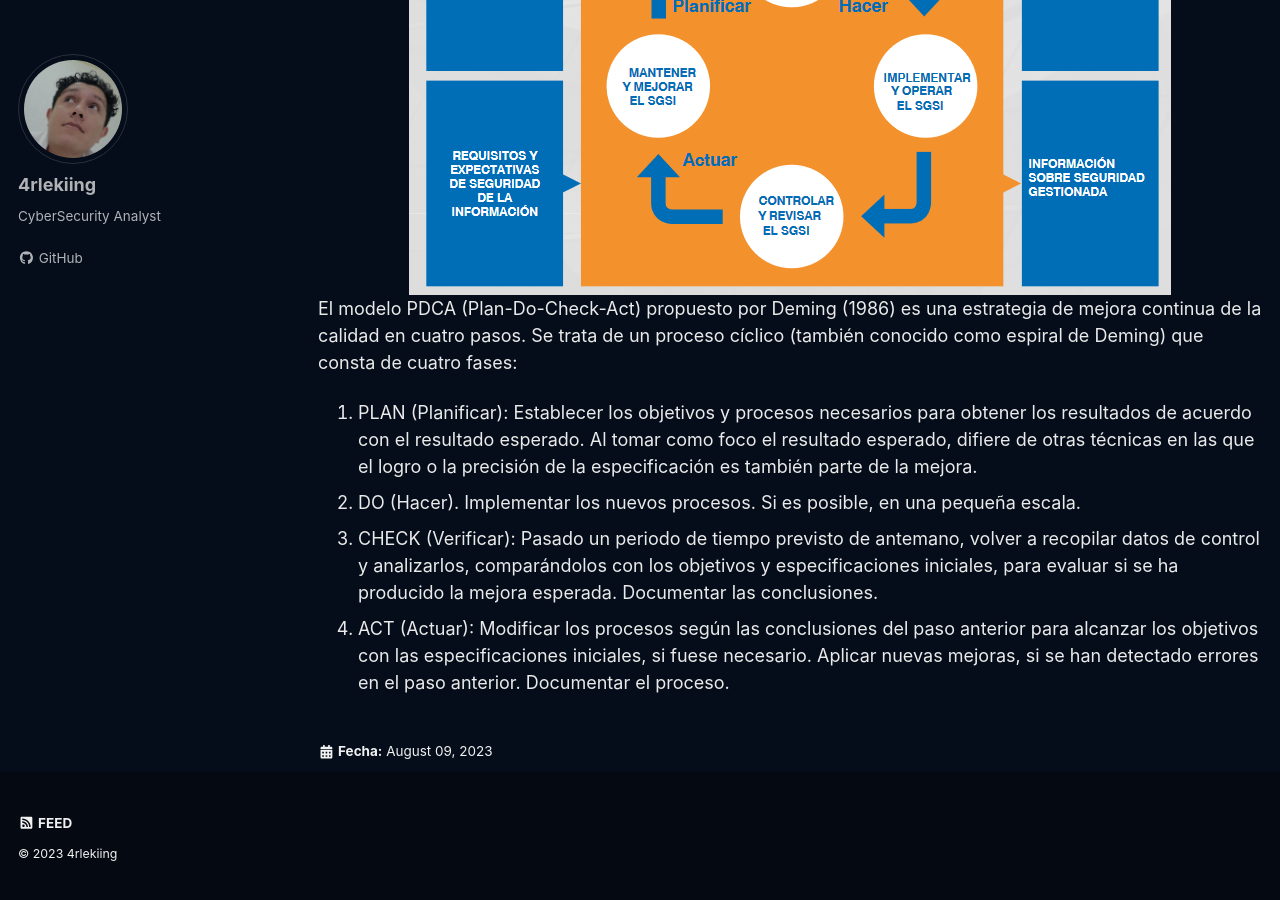
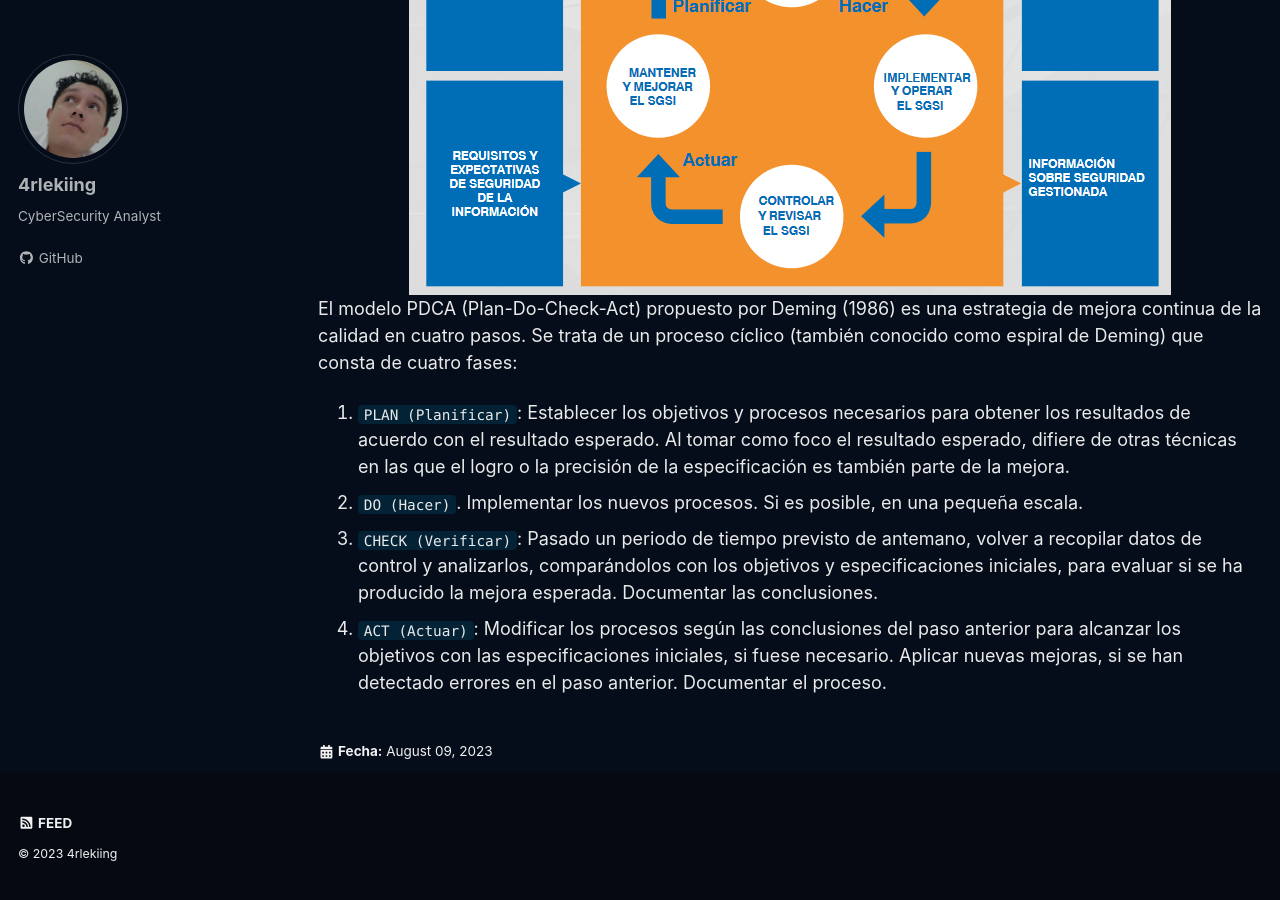
Before and after one commit to 4rleking/ISO27001.github.io, a Jekyll site: the page built from _posts/2023-08-03-CicloPHVA.md, in a window 1280 px wide and 900 px high, scrolled down 1392 px. Built offline with Jekyll 4.4.1, drawn with Linux system fonts in a browser that asks for light colours; cached includes are drawn as plain includes; a script that is not in the unit is left out.

```diff
--- a/_posts/2023-08-03-CicloPHVA.md
+++ b/_posts/2023-08-03-CicloPHVA.md
@@ -29,7 +29,7 @@ PHVA es un ejemplo de un sistema cerrado en círculo. Esto asegura el aprendizaj
 
 El modelo PDCA (Plan-Do-Check-Act) propuesto por Deming (1986) es una estrategia de mejora continua de la calidad en cuatro pasos. Se trata de un proceso cíclico (también conocido como espiral de Deming) que consta de cuatro fases:
 
-1. PLAN (Planificar): Establecer los objetivos y procesos necesarios para obtener los resultados de acuerdo con el resultado esperado. Al tomar como foco el resultado esperado, difiere de otras técnicas en las que el logro o la precisión de la especificación es también parte de la mejora.
-2. DO (Hacer). Implementar los nuevos procesos. Si es posible, en una pequeña escala.
-3. CHECK (Verificar): Pasado un periodo de tiempo previsto de antemano, volver a recopilar datos de control y analizarlos, comparándolos con los objetivos y especificaciones iniciales, para evaluar si se ha producido la mejora esperada. Documentar las conclusiones.
-4. ACT (Actuar): Modificar los procesos según las conclusiones del paso anterior para alcanzar los objetivos con las especificaciones iniciales, si fuese necesario. Aplicar nuevas mejoras, si se han detectado errores en el paso anterior. Documentar el proceso.
+1. `PLAN (Planificar)`: Establecer los objetivos y procesos necesarios para obtener los resultados de acuerdo con el resultado esperado. Al tomar como foco el resultado esperado, difiere de otras técnicas en las que el logro o la precisión de la especificación es también parte de la mejora.
+2. `DO (Hacer)`. Implementar los nuevos procesos. Si es posible, en una pequeña escala.
+3. `CHECK (Verificar)`: Pasado un periodo de tiempo previsto de antemano, volver a recopilar datos de control y analizarlos, comparándolos con los objetivos y especificaciones iniciales, para evaluar si se ha producido la mejora esperada. Documentar las conclusiones.
+4. `ACT (Actuar)`: Modificar los procesos según las conclusiones del paso anterior para alcanzar los objetivos con las especificaciones iniciales, si fuese necesario. Aplicar nuevas mejoras, si se han detectado errores en el paso anterior. Documentar el proceso.
```
Also changed, not shown: other parts of _posts/2023-08-03-CicloPHVA.md (+1 -1 lines).
